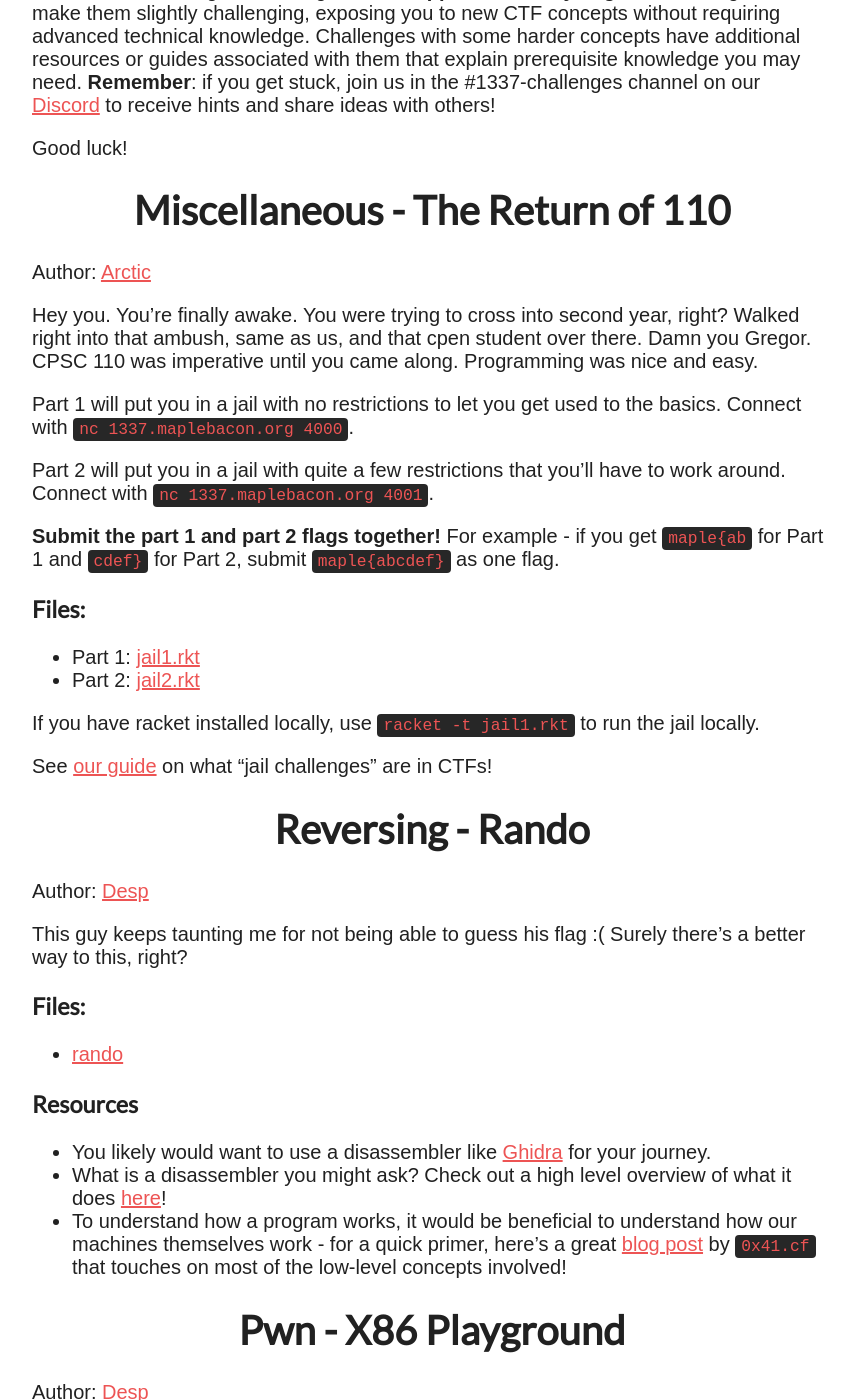
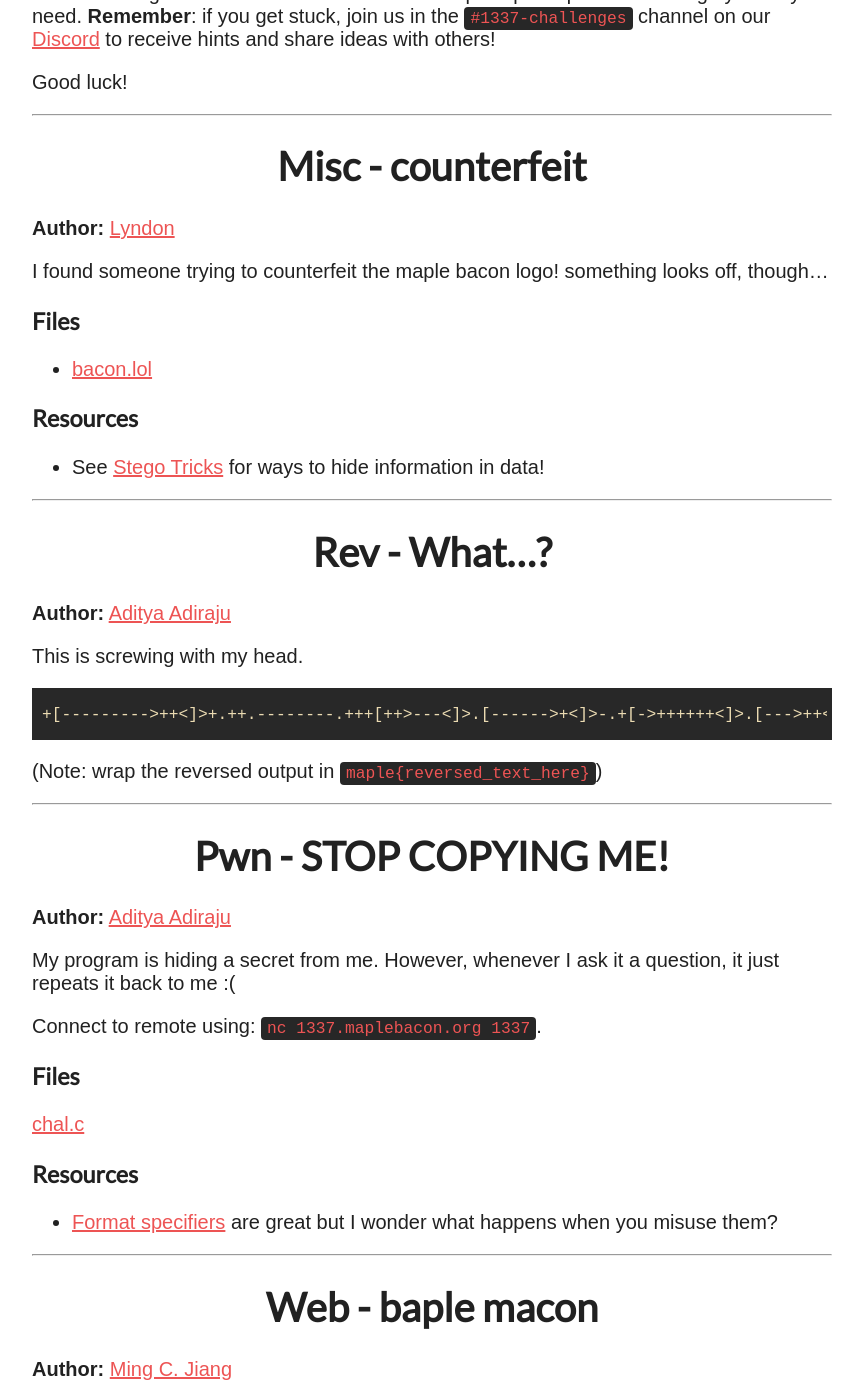
Before and after one commit to ubcctf/ubcctf.github.io, a Jekyll site: the page built from challenge.md, in a window 1280 px wide and 1400 px high, scrolled down 603 px. Shown: the whole window, without its empty margins (208-1071 px from the left). Built offline with Jekyll 4.4.1, drawn with Linux system fonts in a browser that asks for light colours; nearby versions of some CDN libraries; some web fonts are replaced; some of the changed text lies outside the part shown.

Commit message:
challenge

````diff
--- a/challenge.md
+++ b/challenge.md
@@ -6,102 +6,93 @@ title: 2022 1337 Challenges | CTF @ UBC
 # Maple Bacon 1337 Challenges
 ---
 
-**Thanks for trying out this year's 1337 challenges! Although the 1337 role is no longer obtainable, you can find all challenge files and resources below.**
-
-
 All flags will begin with the prefix `maple{`. You can find last year's challenges [here](challenge-2021.md).
 
-**Note**: Some challenges will require you to connect to a remote server. Netcat (abbreviated as `nc`) is a simple tool installable on Mac/Linux that makes this easy: connect to a server with `nc <ip> <port>`. Netcat is used mainly for remote, text-based connections. For example, entering the command `nc 1337.maplebacon.org 4000` in your terminal will let you interact with the first part of the Miscellaneous challenge.
+**Note**: Some challenges will require you to connect to a remote server. Netcat (abbreviated as `nc`) is a simple tool installable on Mac/Linux that makes this easy: connect to a server with `nc <ip> <port>`. Netcat is used mainly for remote, text-based connections. For example, entering the command `nc 1337.maplebacon.org 1337` in your terminal will let you interact with the first part of the Pwn challenge.
 
 If you're using Windows, we highly recommend installing [Windows Subsystem for Linux](https://learn.microsoft.com/en-us/windows/wsl/install) - feel free to ask for help if you're having trouble setting anything up.
 
-These 1337 challenges are designed to be **approachable by beginners** - our goal is to make them slightly challenging, exposing you to new CTF concepts without requiring advanced technical knowledge. Challenges with some harder concepts have additional resources or guides associated with them that explain prerequisite knowledge you may need. **Remember**: if you get stuck, join us in the #1337-challenges channel on our [Discord](https://discord.gg/keeTZsmfVA) to receive hints and share ideas with others!
+These 1337 challenges are designed to be **approachable by beginners** - our goal is to make them slightly challenging, exposing you to new CTF concepts without requiring advanced technical knowledge. Challenges with some harder concepts have additional resources or guides associated with them that explain prerequisite knowledge you may need. **Remember**: if you get stuck, join us in the `#1337-challenges` channel on our [Discord](https://discord.gg/keeTZsmfVA) to receive hints and share ideas with others!
 
 Good luck!
 
-# Miscellaneous - The Return of 110
+---
 
-Author: [Arctic](/authors/rctcwyvrn/)
+# Misc - counterfeit
 
-Hey you. You're finally awake. You were trying to cross into second year, right? Walked right into that ambush, same as us, and that cpen student over there. Damn you Gregor. CPSC 110 was imperative until you came along. Programming was nice and easy.
+**Author:** [Lyndon](/authors/lydxn/)
 
-Part 1 will put you in a jail with no restrictions to let you get used to the basics. Connect with `nc 1337.maplebacon.org 4000`.
+I found someone trying to counterfeit the maple bacon logo! something looks off, though...
 
-Part 2 will put you in a jail with quite a few restrictions that you'll have to work around. Connect with `nc 1337.maplebacon.org 4001`.
+### Files
 
-**Submit the part 1 and part 2 flags together!** For example - if you get `maple{ab` for Part 1 and `cdef}` for Part 2, submit `maple{abcdef}` as one flag.
-
-### Files:
-- Part 1: [jail1.rkt](/assets/1337-2022/misc/jail1.rkt)
-- Part 2: [jail2.rkt](/assets/1337-2022/misc/jail2.rkt)
-
-If you have racket installed locally, use `racket -t jail1.rkt` to run the jail locally.
-
-See [our guide](/2022/11/jail-challenges-guide/) on what "jail challenges" are in CTFs!
-
-
-
-# Reversing - Rando
-
-Author: [Desp](/authors/desp/)
-
-This guy keeps taunting me for not being able to guess his flag :( Surely there's a better way to this, right?
-
-### Files:
-- [rando](/assets/1337-2022/rev/rando)
+- [bacon.lol](/assets/1337-2024/misc/bacon.lol)
 
 ### Resources
-- You likely would want to use a disassembler like [Ghidra](https://github.com/NationalSecurityAgency/ghidra) for your journey.
-- What is a disassembler you might ask? Check out a high level overview of what it does [here](/2022/11/reversing-guide/)!
-- To understand how a program works, it would be beneficial to understand how our machines themselves work - for a quick primer, here's a great [blog post](https://0x41.cf/reversing/2021/07/21/reversing-x86-and-c-code-for-beginners.html) by `0x41.cf` that touches on most of the low-level concepts involved!
 
-# Pwn - X86 Playground
+- See [Stego Tricks](https://book.hacktricks.xyz/crypto-and-stego/stego-tricks) for ways to hide information in data!
 
-Author: [Desp](/authors/desp/)
+---
 
-Let's see how creative you can be in coming up with shellcodes!
+# Rev - What...?
 
-Connect with `nc 1337.maplebacon.org 1337` and provide the payload you designed.
+**Author:** [Aditya Adiraju](/authors/hiswui/)
 
-### Files:
-- [playground](/assets/1337-2022/pwn/playground)
+This is screwing with my head.
 
+```
++[--------->++<]>+.++.--------.+++[++>---<]>.[------>+<]>-.+[->++++++<]>.[--->++<]>-.+++.--------------.-[->+++<]>-.+[--->+<]>+++.-----------.-[->++++<]>+.------------.-[->++++++<]>+.++++.--[----->+<]>.+++.--------------.-[->+++<]>-.-.+++++++++.---------.++..+.--.--[-->+++<]>--.+.[---->+++<]>..[-->+++++<]>.[----->++<]>-.---------.++[->+++<]>.+++++++++.+++.[-->+++++<]>+++.-[--->++<]>-.[--->+<]>---.-[--->++<]>-.+++++.-[->+++++<]>-.---[----->++<]>.+++[->+++<]>++.+++++++++++++.-------.--.--[->+++<]>-.----[->+++<]>.-------.+++++++++.++[++>---<]>.+[--->+<]>+++.---[->+++<]>..-[------>+<]>+.-[->++++++<]>+.-[-->+++<]>+..[->+++++<]>.++++++++...-----.++.-.++..++.-------.++.++++.+.-----..+.+.------.++.++.---..++++++++.---.+++.-----.+++++.--------.++++++.---.+++++..-.-.---.++.--.---.++++++.-------.+++++++.---.+++.------.-.>++++++++++.
+```
+
+(Note: wrap the reversed output in `maple{reversed_text_here}`)
+
+---
+
+# Pwn - STOP COPYING ME!
+
+**Author:** [Aditya Adiraju](/authors/hiswui/)
+
+My program is hiding a secret from me. However, whenever I ask it a question, it just repeats it back to me :(
+
+Connect to remote using: `nc 1337.maplebacon.org 1337`.
+
+### Files
+
+[chal.c](/assets/1337-2024/pwn/chal.c)
 
 ### Resources
-- Binary exploitation (or pwn) has quite a bit of similarity with reversing - you might find the resources in the reversing challenge useful too.
-- Here are also some quick tools for prototyping shellcodes:
-  - [godbolt](https://godbolt.org/) for exploring how a function translates into assembly
-  - [defuse online x86 assembler](https://defuse.ca/online-x86-assembler.htm) for handwriting assembly into machine code
-- Don't be intimidated! The intended solution is very short and utilizes one specific aspect of low-level computing. You can ignore everything in the `handlefaults` function - they are only here to help the challenge run more smoothly.
 
+- [Format specifiers](https://alonza.com.br/format-specifiers-in-c/) are great but I wonder what happens when you misuse them?
 
+---
 
-# Web - Cat Clickr
+# Web - baple macon
 
-Author: [JJ](/authors/apropos/)
+**Author:** [Ming C. Jiang](/authors/ming/)
 
-hey everybody!! imade my first website and its AWESOME!!!
+my flag got chopped into three pieces and i forgot the password to my web server pls help me retrieve them thx [http://1337.maplebacon.org](http://1337.maplebacon.org)
 
-if u dig  closely u might even find some secrets...
+### Files
 
-check it out here: `1337.maplebacon.org`
-
-### Files:
-- [app.py](/assets/1337-2022/web/app.py)
-
-
-# Cryptography - The Matrix Exchange
-
-Author: [vEvergarden](/authors/vEvergarden/)
-
-Alice and Bob are having a great time exchanging their little secret messages... until they realize they're living in a simulation.
-
-Check out [our guide](/2022/11/diffie-hellman-guide/) for an introduction to Diffie-Hellman Key Exchange and a story of Alice and Bob's adventures!
-
-### Files:
-- [main.py](/assets/1337-2022/crypto/main.py)
-- [output.txt](/assets/1337-2022/crypto/output.txt)
+[leet-web-dist.zip](/assets/web/leet-web-dist.zip)
 
 ### Resources
-- A [great video](https://www.youtube.com/watch?v=NmM9HA2MQGI) from Computerphile that illustrates the Diffie-Hellman key exchange
-- A more [mathematical approach](https://www.youtube.com/watch?v=Yjrfm_oRO0w), the second part of the series by Computerphile
+
+- [What is a JWT?](https://jwt.io/introduction)
+
+# Crypto - MD5-CBC
+
+**Author:** [Lyndon](/authors/lydxn/)
+
+I just learned about MD5 and CBC today! I wonder what happens when you try and combine
+them. Someone told me my padding method is a little suspicious...
+
+### Files
+
+- [encrypt.py](/assets/1337-2024/crypto/encrypt.py)
+- [output.txt](/assets/1337-2024/crypto/output.txt)
+
+### Resources
+
+- MD5 is a common hash algorithm used in cryptography, see [here](https://www.youtube.com/watch?v=b4b8ktEV4Bg) and [here](https://en.wikipedia.org/wiki/MD5) for more information
+- [Wikipedia article](https://en.wikipedia.org/wiki/Block_cipher_mode_of_operation#Cipher_block_chaining_(CBC)) on CBC (cipher block chaining)
````
Also changed, not shown: challenge-2022.md (added, +107 -0 lines).
